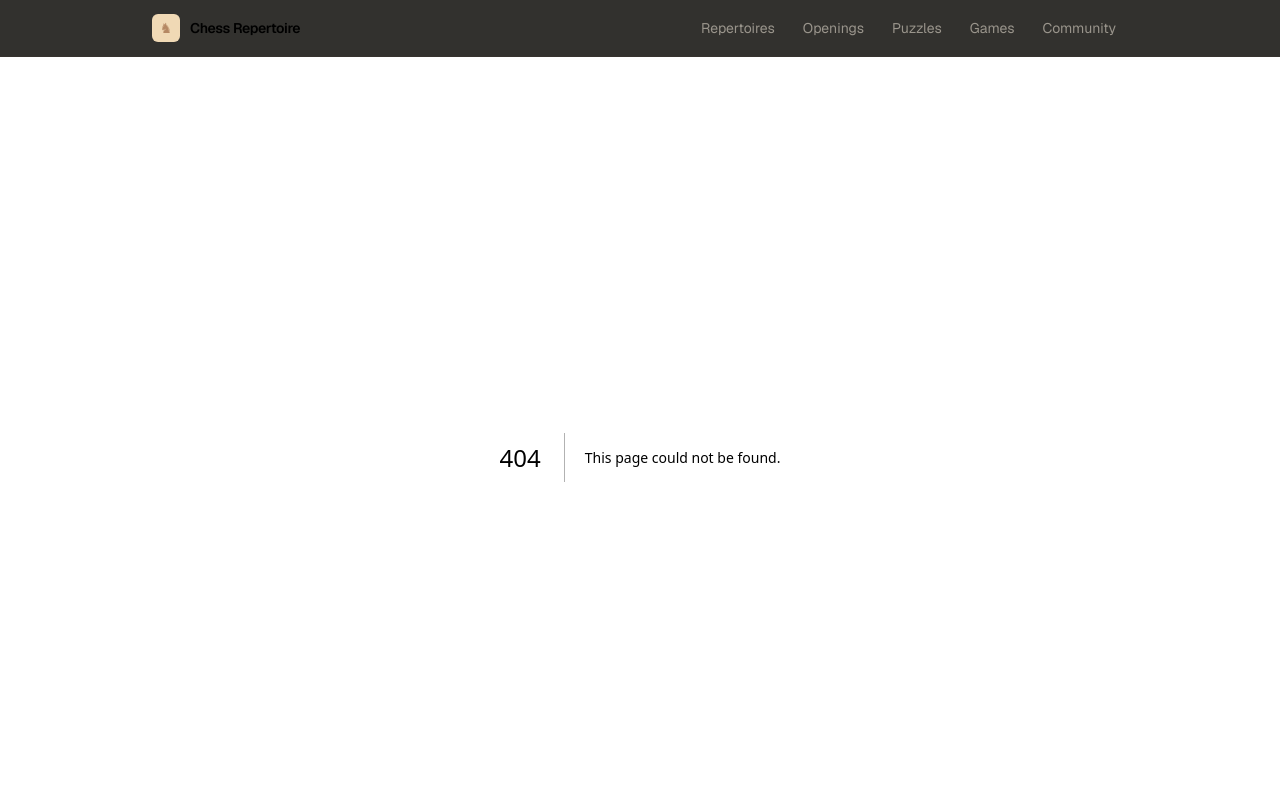
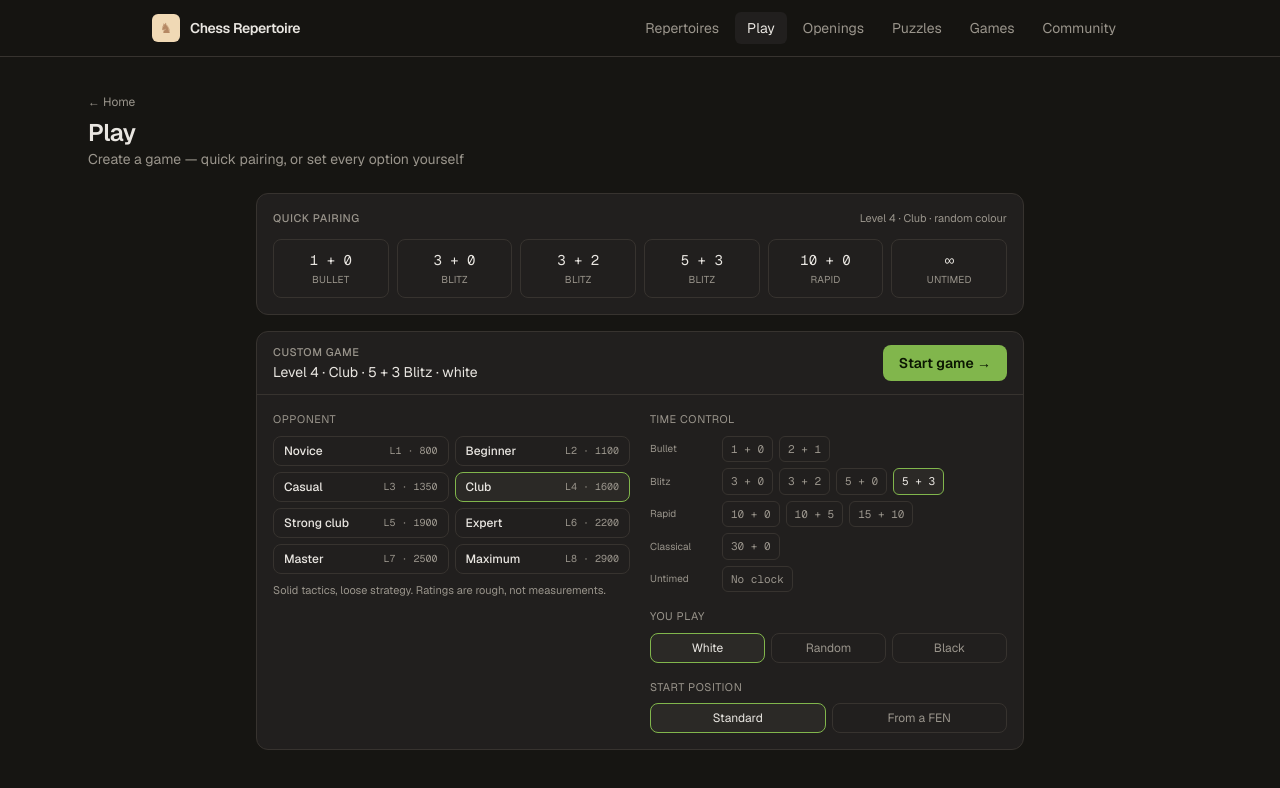
Before and after one commit to AMFI-Verbose/Chess-Repertoire_App, a Next.js app: page /play in a window 1280 px wide. Before the commit this address had no page. Shown: the top 788 px of the page. Built offline with nearby package versions, Linux system fonts and the light colour scheme.

Commit message:
feat: add play screen

```diff
--- a/src/app/actions.ts
+++ b/src/app/actions.ts
@@ -614,11 +614,35 @@ async function cacheLichessDaily(day: string): Promise<DbPuzzle | null> {
       if (!move) return null;
     }
 
-    return await prisma.puzzle.upsert({
-      where: { day },
-      update: {},
-      create: {
-        id: `lichess-${puzzle.id}`,
+    const id = `lichess-${puzzle.id}`;
+    const existing = await prisma.puzzle.findUnique({
+      where: { id },
+      select: { id: true },
+    });
+
+    if (existing) {
+      // Lichess keeps serving the same puzzle for a while (the endpoint is
+      // published once and reused), so the same puzzle id can arrive on a new
+      // day. Keying an upsert on `day` made that a primary-key collision and
+      // the daily puzzle silently degraded to a seed puzzle; re-date instead.
+      return await prisma.puzzle.update({
+        where: { id },
+        data: { day },
+        select: {
+          id: true,
+          fen: true,
+          solution: true,
+          rating: true,
+          themes: true,
+          title: true,
+          source: true,
+        },
+      });
+    }
+
+    return await prisma.puzzle.create({
+      data: {
+        id,
         fen,
         solution: puzzle.solution.join(" "),
         rating: puzzle.rating ?? 1500,
--- a/src/app/games/page.tsx
+++ b/src/app/games/page.tsx
@@ -85,14 +85,14 @@ export default async function GamesPage() {
       {games.length === 0 ? (
         <div className="rounded-xl border border-dashed border-[var(--line)] p-10 text-center">
           <p className="text-sm text-[var(--muted)]">
-            No games yet. Open a repertoire → Play, finish a game (mate or resign),
-            and it lands here.
+            No games yet. Hit Play, finish a game (mate, resign or flag), and it
+            lands here.
           </p>
           <Link
-            href="/"
+            href="/play"
             className="mt-4 inline-block rounded-lg bg-[var(--accent)] px-3 py-2 text-xs font-medium text-[#0b1602]"
           >
-            Go to repertoires
+            Play Stockfish
           </Link>
         </div>
       ) : (
@@ -136,7 +136,8 @@ export default async function GamesPage() {
                   <span className="mt-0.5 block text-[11px] text-[var(--muted)]">
                     {game.playerColor === "white" ? "White" : "Black"} ·{" "}
                     {game.timeControl === "unlimited" ? "no clock" : game.timeControl} ·{" "}
-                    {Math.ceil(game.plies / 2)} moves ·{" "}
+                    {Math.ceil(game.plies / 2)}{" "}
+                    {Math.ceil(game.plies / 2) === 1 ? "move" : "moves"} ·{" "}
                     {new Intl.DateTimeFormat("en-GB", {
                       dateStyle: "medium",
                       timeStyle: "short",
--- /dev/null
+++ b/src/app/play/page.tsx
@@ -0,0 +1,7 @@
+import PlayVsEngine from "@/components/PlayVsEngine";
+
+export const dynamic = "force-dynamic";
+
+export default function PlayPage() {
+  return <PlayVsEngine />;
+}
--- a/src/components/AppNav.tsx
+++ b/src/components/AppNav.tsx
@@ -5,6 +5,7 @@ import { usePathname } from "next/navigation";
 
 const LINKS = [
   { href: "/", label: "Repertoires" },
+  { href: "/play", label: "Play" },
   { href: "/openings", label: "Openings" },
   { href: "/puzzles", label: "Puzzles" },
   { href: "/games", label: "Games" },
@@ -28,10 +29,12 @@ export default function AppNav() {
 
         <div className="ml-auto flex items-center gap-1 text-sm">
           {LINKS.map((link) => {
+            // Exact-segment matching: plain startsWith would make "/play"
+            // match "/puzzles" as well.
             const active =
               link.href === "/"
                 ? pathname === "/" || pathname.startsWith("/r/")
-                : pathname.startsWith(link.href);
+                : pathname === link.href || pathname.startsWith(`${link.href}/`);
             return (
               <Link
                 key={link.href}
--- a/src/components/GameSetup.tsx
+++ b/src/components/GameSetup.tsx
@@ -6,6 +6,8 @@ import { Chess } from "chess.js";
 import {
   ENGINE_LEVELS,
   TIME_CONTROLS,
+  levelByNumber,
+  timeControlById,
   type GameMode,
   type TimeControl,
 } from "@/lib/gameOptions";
@@ -19,6 +21,9 @@ export type StartConfig = {
 };
 
 const CATEGORIES = ["Bullet", "Blitz", "Rapid", "Classical", "Untimed"] as const;
+
+/** One-click pairings — the Lichess "quick pairing" grid. */
+const QUICK = ["1+0", "3+0", "3+2", "5+3", "10+0", "unlimited"] as const;
 
 export default function GameSetup({
   onStart,
@@ -36,19 +41,29 @@ export default function GameSetup({
   const [fenInput, setFenInput] = useState("");
   const [error, setError] = useState<string | null>(null);
 
-  function start() {
-    let fen: string | null = null;
+  const levelInfo = levelByNumber(level);
+  const control = timeControlById(tcId);
 
-    if (mode === "custom") {
+  function start(overrides?: Partial<StartConfig>) {
+    const config: StartConfig = {
+      level,
+      tcId,
+      colour,
+      mode,
+      fen: null,
+      ...overrides,
+    };
+
+    if (config.mode === "custom") {
       const trimmed = fenInput.trim();
       if (!trimmed) {
         setError("Paste a FEN to start from a position.");
         return;
       }
       try {
-        // chess.js rejects anything it cannot play, including two kings in the
-        // wrong place — the board must not start from an illegal position.
-        fen = new Chess(trimmed).fen();
+        // chess.js rejects anything it cannot play, including wrong kings, so
+        // the board can never open in an illegal position.
+        config.fen = new Chess(trimmed).fen();
       } catch {
         setError("That FEN is not a legal position chess.js can play.");
         return;
@@ -56,128 +71,175 @@ export default function GameSetup({
     }
 
     setError(null);
-    onStart({ level, tcId, colour, mode, fen });
+    onStart(config);
   }
 
-  const grouped = CATEGORIES.map((category) => ({
-    category,
-    controls: TIME_CONTROLS.filter((entry) => entry.category === category),
-  }));
+  const summary = [
+    `Level ${levelInfo.level} · ${levelInfo.name}`,
+    control.initial === null ? "no clock" : `${control.label} ${control.category}`,
+    colour === "random" ? "random colour" : colour,
+  ].join(" · ");
 
   return (
-    <div className="flex w-full max-w-3xl flex-col gap-5">
-      <section className="rounded-xl border border-[var(--line)] bg-[var(--panel)] p-5">
-        <div className="mb-3 flex items-baseline justify-between">
+    <div className="mx-auto flex w-full max-w-3xl flex-col gap-4">
+      {/* --- quick pairing: one click, straight into a game --------------- */}
+      <section className="rounded-xl border border-[var(--line)] bg-[var(--panel)] p-4">
+        <div className="mb-3 flex flex-wrap items-baseline justify-between gap-2">
           <h2 className="text-[11px] font-medium uppercase tracking-wider text-[var(--muted)]">
-            Opponent
+            Quick pairing
           </h2>
           <span className="text-[11px] text-[var(--muted)]">
-            Stockfish 19 · 8 levels
+            Level {levelInfo.level} · {levelInfo.name} · random colour
           </span>
         </div>
-        <div className="grid grid-cols-2 gap-2 sm:grid-cols-4">
+        <div className="grid grid-cols-3 gap-2 sm:grid-cols-6">
+          {QUICK.map((id) => {
+            const entry = timeControlById(id);
+            return (
+              <button
+                key={id}
+                onClick={() =>
+                  start({ level, tcId: id, colour: "random", mode: "standard" })
+                }
+                disabled={busy}
+                className="flex flex-col items-center rounded-lg border border-[var(--line)] px-2 py-2.5 transition hover:border-[var(--accent)] hover:bg-[var(--panel-2)] disabled:opacity-40"
+              >
+                <span className="font-mono text-sm">
+                  {entry.initial === null ? "∞" : entry.label}
+                </span>
+                <span className="mt-0.5 text-[10px] uppercase tracking-wide text-[var(--muted)]">
+                  {entry.category}
+                </span>
+              </button>
+            );
+          })}
+        </div>
+      </section>
+
+      {/* --- custom game: every option, start button in the header -------- */}
+      <section className="rounded-xl border border-[var(--line)] bg-[var(--panel)]">
+        <header className="flex flex-wrap items-center justify-between gap-3 border-b border-[var(--line)] px-4 py-3">
+          <div className="min-w-0">
+            <h2 className="text-[11px] font-medium uppercase tracking-wider text-[var(--muted)]">
+              Custom game
+            </h2>
+            <p className="mt-0.5 truncate text-sm">{summary}</p>
+          </div>
+          <button
+            onClick={() => start()}
+            disabled={busy}
+            className="rounded-lg bg-[var(--accent)] px-4 py-2 text-sm font-semibold text-[#0b1602] transition hover:brightness-110 disabled:opacity-50"
+          >
+            Start game →
+          </button>
+        </header>
+
+        <div className="grid gap-5 p-4 sm:grid-cols-2">
+          {/* opponent */}
+          <div>
+            <h3 className="mb-2 text-[11px] uppercase tracking-wider text-[var(--muted)]">
+              Opponent
+            </h3>
+            <div className="grid grid-cols-2 gap-1.5">
               {ENGINE_LEVELS.map((entry) => {
                 const active = entry.level === level;
                 return (
                   <button
                     key={entry.level}
                     onClick={() => setLevel(entry.level)}
-                className={[
-                  "rounded-lg border p-2.5 text-left transition",
-                  active
-                    ? "border-[var(--accent)] bg-[var(--accent)]/10"
-                    : "border-[var(--line)] hover:border-[var(--muted)]",
-                ].join(" ")}
+                    className="flex items-center justify-between rounded-lg border px-2.5 py-1.5 text-left transition"
+                    style={{
+                      borderColor: active ? "var(--accent)" : "var(--line)",
+                      background: active ? "var(--panel-2)" : "transparent",
+                    }}
                   >
-                <div className="flex items-baseline justify-between">
-                  <span className="text-sm font-medium">{entry.name}</span>
+                    <span className="text-xs font-medium">{entry.name}</span>
                     <span className="font-mono text-[10px] text-[var(--muted)]">
-                    L{entry.level}
+                      L{entry.level} · {entry.rating}
                     </span>
-                </div>
-                <div className="mt-0.5 font-mono text-[10px] text-[var(--muted)]">
-                  ≈{entry.rating} Elo
-                </div>
-                <div className="mt-1 text-[10px] leading-snug text-[var(--muted)]">
-                  {entry.blurb}
-                </div>
                   </button>
                 );
               })}
             </div>
-        <p className="mt-3 text-[11px] leading-relaxed text-[var(--muted)]">
-          Level sets Stockfish&apos;s skill and its thinking time together — the
-          way Lichess&apos;s levels do. Ratings are rough, not measurements.
+            <p className="mt-2 text-[11px] leading-relaxed text-[var(--muted)]">
+              {levelInfo.blurb} Ratings are rough, not measurements.
             </p>
-      </section>
+          </div>
 
-      <section className="rounded-xl border border-[var(--line)] bg-[var(--panel)] p-5">
-        <h2 className="mb-3 text-[11px] font-medium uppercase tracking-wider text-[var(--muted)]">
+          <div className="flex flex-col gap-4">
+            {/* clock */}
+            <div>
+              <h3 className="mb-2 text-[11px] uppercase tracking-wider text-[var(--muted)]">
                 Time control
-        </h2>
-        <div className="flex flex-col gap-3">
-          {grouped.map((group) => (
-            <div key={group.category} className="flex flex-wrap items-center gap-2">
-              <span className="w-20 shrink-0 text-[11px] text-[var(--muted)]">
-                {group.category}
+              </h3>
+              <div className="flex flex-col gap-1.5">
+                {CATEGORIES.map((category) => {
+                  const entries = TIME_CONTROLS.filter(
+                    (entry: TimeControl) => entry.category === category,
+                  );
+                  if (entries.length === 0) return null;
+                  return (
+                    <div key={category} className="flex items-center gap-2">
+                      <span className="w-16 shrink-0 text-[10px] text-[var(--muted)]">
+                        {category}
                       </span>
-              {group.controls.map((control: TimeControl) => {
-                const active = control.id === tcId;
+                      <div className="flex flex-wrap gap-1.5">
+                        {entries.map((entry) => {
+                          const active = entry.id === tcId;
                           return (
                             <button
-                    key={control.id}
-                    onClick={() => setTcId(control.id)}
-                    className={[
-                      "rounded-lg border px-3 py-1.5 font-mono text-xs transition",
-                      active
-                        ? "border-[var(--accent)] bg-[var(--accent)]/10 text-[var(--text)]"
-                        : "border-[var(--line)] text-[var(--muted)] hover:text-[var(--text)]",
-                    ].join(" ")}
+                              key={entry.id}
+                              onClick={() => setTcId(entry.id)}
+                              className="rounded-md border px-2 py-1 font-mono text-[11px] transition"
+                              style={{
+                                borderColor: active ? "var(--accent)" : "var(--line)",
+                                background: active ? "var(--panel-2)" : "transparent",
+                                color: active ? "var(--text)" : "var(--muted)",
+                              }}
                             >
-                    {control.label}
+                              {entry.label}
                             </button>
                           );
                         })}
                       </div>
-          ))}
                     </div>
-        <p className="mt-3 text-[11px] leading-relaxed text-[var(--muted)]">
-          Increment is added after each of your moves. Running out of time loses
-          the game — the clock runs while Stockfish thinks, too.
-        </p>
-      </section>
+                  );
+                })}
+              </div>
+            </div>
 
-      <div className="grid gap-5 sm:grid-cols-2">
-        <section className="rounded-xl border border-[var(--line)] bg-[var(--panel)] p-5">
-          <h2 className="mb-3 text-[11px] font-medium uppercase tracking-wider text-[var(--muted)]">
+            {/* colour */}
+            <div>
+              <h3 className="mb-2 text-[11px] uppercase tracking-wider text-[var(--muted)]">
                 You play
-          </h2>
-          <div className="grid grid-cols-3 gap-2">
+              </h3>
+              <div className="grid grid-cols-3 gap-1.5">
                 {(["white", "random", "black"] as const).map((option) => {
                   const active = colour === option;
                   return (
                     <button
                       key={option}
                       onClick={() => setColour(option)}
-                  className={[
-                    "rounded-lg border px-2 py-2 text-xs capitalize transition",
-                    active
-                      ? "border-[var(--accent)] bg-[var(--accent)]/10"
-                      : "border-[var(--line)] text-[var(--muted)] hover:text-[var(--text)]",
-                  ].join(" ")}
+                      className="rounded-lg border px-2 py-1.5 text-xs capitalize transition"
+                      style={{
+                        borderColor: active ? "var(--accent)" : "var(--line)",
+                        background: active ? "var(--panel-2)" : "transparent",
+                        color: active ? "var(--text)" : "var(--muted)",
+                      }}
                     >
-                  {option === "random" ? "random" : option}
+                      {option}
                     </button>
                   );
                 })}
               </div>
-        </section>
+            </div>
 
-        <section className="rounded-xl border border-[var(--line)] bg-[var(--panel)] p-5">
-          <h2 className="mb-3 text-[11px] font-medium uppercase tracking-wider text-[var(--muted)]">
-            Game type
-          </h2>
-          <div className="grid grid-cols-2 gap-2">
+            {/* start position */}
+            <div>
+              <h3 className="mb-2 text-[11px] uppercase tracking-wider text-[var(--muted)]">
+                Start position
+              </h3>
+              <div className="grid grid-cols-2 gap-1.5">
                 {(["standard", "custom"] as const).map((option) => {
                   const active = mode === option;
                   return (
@@ -187,41 +249,34 @@ export default function GameSetup({
                         setMode(option);
                         setError(null);
                       }}
-                  className={[
-                    "rounded-lg border px-2 py-2 text-xs transition",
-                    active
-                      ? "border-[var(--accent)] bg-[var(--accent)]/10"
-                      : "border-[var(--line)] text-[var(--muted)] hover:text-[var(--text)]",
-                  ].join(" ")}
+                      className="rounded-lg border px-2 py-1.5 text-xs transition"
+                      style={{
+                        borderColor: active ? "var(--accent)" : "var(--line)",
+                        background: active ? "var(--panel-2)" : "transparent",
+                        color: active ? "var(--text)" : "var(--muted)",
+                      }}
                     >
-                  {option === "standard" ? "Standard" : "From a position"}
+                      {option === "standard" ? "Standard" : "From a FEN"}
                     </button>
                   );
                 })}
               </div>
-
               {mode === "custom" && (
                 <textarea
                   value={fenInput}
                   onChange={(event) => setFenInput(event.target.value)}
-              rows={3}
+                  rows={2}
                   spellCheck={false}
-              placeholder="r1bqkbnr/pppp1ppp/2n5/4p3/2B1P3/5N2/PPPP1PPP/RNBQK2R b KQkq - 3 3"
-              className="mt-2 w-full rounded-lg border border-[var(--line)] bg-[var(--bg)] px-2 py-1.5 font-mono text-[11px] outline-none focus:border-[var(--accent)]"
+                  placeholder="8/8/8/4k3/8/8/4P3/4K3 w - - 0 1"
+                  className="mt-1.5 w-full rounded-lg border border-[var(--line)] bg-[var(--bg)] px-2 py-1.5 font-mono text-[11px] outline-none focus:border-[var(--accent)]"
                 />
               )}
-        </section>
+            </div>
+          </div>
         </div>
 
-      {error && <p className="text-xs text-[#e0564b]">{error}</p>}
-
-      <button
-        onClick={start}
-        disabled={busy}
-        className="rounded-lg bg-[var(--accent)] px-4 py-3 text-sm font-medium text-[#0b1602] transition hover:brightness-110 disabled:opacity-50"
-      >
-        Start game
-      </button>
+        {error && <p className="px-4 pb-3 text-xs text-[#e0564b]">{error}</p>}
+      </section>
     </div>
   );
 }
--- a/src/components/PlayVsEngine.tsx
+++ b/src/components/PlayVsEngine.tsx
@@ -20,12 +20,13 @@ type Phase = "setup" | "game";
 
 export default function PlayVsEngine({
   repertoireId,
-  name,
-  side,
+  name = "Play",
+  side = "white",
 }: {
-  repertoireId: string;
-  name: string;
-  side: "white" | "black";
+  /** Set when playing from a repertoire's Play tab; absent on /play. */
+  repertoireId?: string;
+  name?: string;
+  side?: "white" | "black";
 }) {
   const [phase, setPhase] = useState<Phase>("setup");
 
@@ -395,18 +396,20 @@ export default function PlayVsEngine({
             href="/"
             className="text-xs text-[var(--muted)] transition-colors hover:text-[var(--text)]"
           >
-            ← All repertoires
+            {repertoireId ? "← All repertoires" : "← Home"}
           </Link>
-          <h1 className="mt-1 text-2xl font-semibold tracking-tight">{name}</h1>
+          <h1 className="mt-1 text-2xl font-semibold tracking-tight">
+            {repertoireId ? name : "Play"}
+          </h1>
           <p className="text-sm text-[var(--muted)]">
             {phase === "game"
               ? `vs Stockfish · ${levelInfo.name} (≈${levelInfo.rating}) · ${
                   clockOn ? `${timeControl.label} ${timeControl.category}` : "no clock"
                 }${startFen === START_FEN ? "" : " · custom position"}`
-              : "New game — pick an opponent, a clock and a start"}
+              : "Create a game — quick pairing, or set every option yourself"}
           </p>
         </div>
-        <ModeTabs repertoireId={repertoireId} active="play" />
+        {repertoireId ? <ModeTabs repertoireId={repertoireId} active="play" /> : null}
       </header>
 
       {phase === "setup" ? (
@@ -542,7 +545,9 @@ export default function PlayVsEngine({
                 <p className="mt-1 text-sm font-medium">{result}</p>
                 {moves.length > 0 && (
                   <p className="mt-1 text-xs text-[var(--muted)]">
-                    {Math.ceil(moves.length / 2)} moves · Stockfish {levelInfo.name}
+                    {Math.ceil(moves.length / 2)}{" "}
+                    {Math.ceil(moves.length / 2) === 1 ? "move" : "moves"} · Stockfish{" "}
+                    {levelInfo.name}
                     {clockOn ? ` · ${timeControl.label}` : ""}
                   </p>
                 )}
```
Also changed, not shown: src/app/page.tsx (+20 -4 lines), 4 other files (tests, documents, lock files or other folders). Lines whose indentation alone changed are shown as unchanged.
